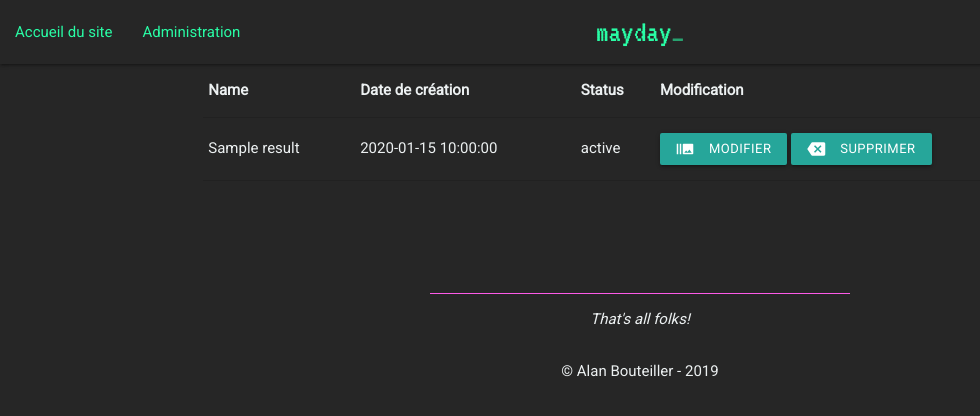
After one commit to bouteillerAlan/mayday_project, a Symfony app: template templates/admin/admin.home.html.twig in a window 1280 px wide. The commit adds this page. Shown: the top 416 px of the page, without its empty margins (0-980 px from the left). Run offline with Twig, Linux system fonts and the light colour scheme; the template is opened without the code that fills it: most values are stand-ins (such as "Sample title", 1, 10 or a date in 2020); some libraries are stand-ins or nearby versions; some web fonts are replaced.

Commit message:
css: modification des tables en color blanc [style_gen.css], back: route + controller + vue pour l'index

```diff
--- a/config/routes.yaml
+++ b/config/routes.yaml
@@ -11,3 +11,7 @@ blog.unique:
   controller: App\Controller\BlogController::unique
   requirements:
     slug: '[a-z 0-9 \-]*'
+
+admin:
+  path: /admin
+  controller: App\Controller\Admin\AdminBlogController::index
--- a/public/css/style_gen.css
+++ b/public/css/style_gen.css
@@ -24,7 +24,7 @@ body {
     font-family: 'Roboto', cursive;
 }
 
-p, h1, h2, h3, h4, h5, ul, li, a {
+p, h1, h2, h3, h4, h5, ul, li, a, table {
     color : var(--primary-text);
 }
 
--- /dev/null
+++ b/templates/admin/admin.home.html.twig
@@ -0,0 +1,57 @@
+{% extends 'base.html.twig' %}
+
+{% block title %}Administration du blog{% endblock %}
+
+
+
+{% block nav %}
+    <!--navbar-->
+    <nav id="spy">
+        <div class="nav-wrapper" data-target="top">
+            <a href="#" class="brand-logo center">mayday<span class="blink">_</span></a>
+            <a href="#" data-target="slide-out" class="sidenav-trigger"><i class="material-icons">menu</i></a>
+            <ul class="left hide-on-med-and-down">
+                <li><a href="{{ path('home') }}">Accueil du site</a></li>
+                <li><a href="{{ path('admin') }}">Administration</a></li>
+            </ul>
+        </div>
+    </nav>
+
+    <!--Mobile structure-->
+    <ul class="sidenav" id="slide-out">
+        <li><a href="{{ path('home') }}">Accueil du site</a></li>
+        <li><a href="{{ path('admin') }}">Administration</a></li>
+    </ul>
+    <!--navbar end-->
+{% endblock %}
+
+{% block body %}
+    <div class="row container">
+        <div class="col s12">
+            <table class="highlight">
+                <thead>
+                    <tr>
+                        <th>Name</th>
+                        <th>Date de création</th>
+                        <th>Status</th>
+                        <th>Modification</th>
+                    </tr>
+                </thead>
+
+                <tbody>
+                    {% for data in result %}
+                    <tr>
+                        <td>{{ data.title }}</td>
+                        <td>{{ data.date }}</td>
+                        <td>{{ data.status }}</td>
+                        <td>
+                            <a class="waves-effect waves-light btn-small"><i class="material-icons left">burst_mode</i>Modifier</a>
+                            <a class="waves-effect waves-light btn-small"><i class="material-icons left">backspace</i>Supprimer</a>
+                        </td>
+                    </tr>
+                    {% endfor %}
+                </tbody>
+            </table>
+        </div>
+    </div>
+{% endblock %}
```
Also changed, not shown: src/Controller/Admin/AdminBlogController.php (added, +38 -0 lines), templates/base.blog.html.twig (deleted, +0 -26 lines), templates/blog/unique.html.twig (+23 -1 lines).
